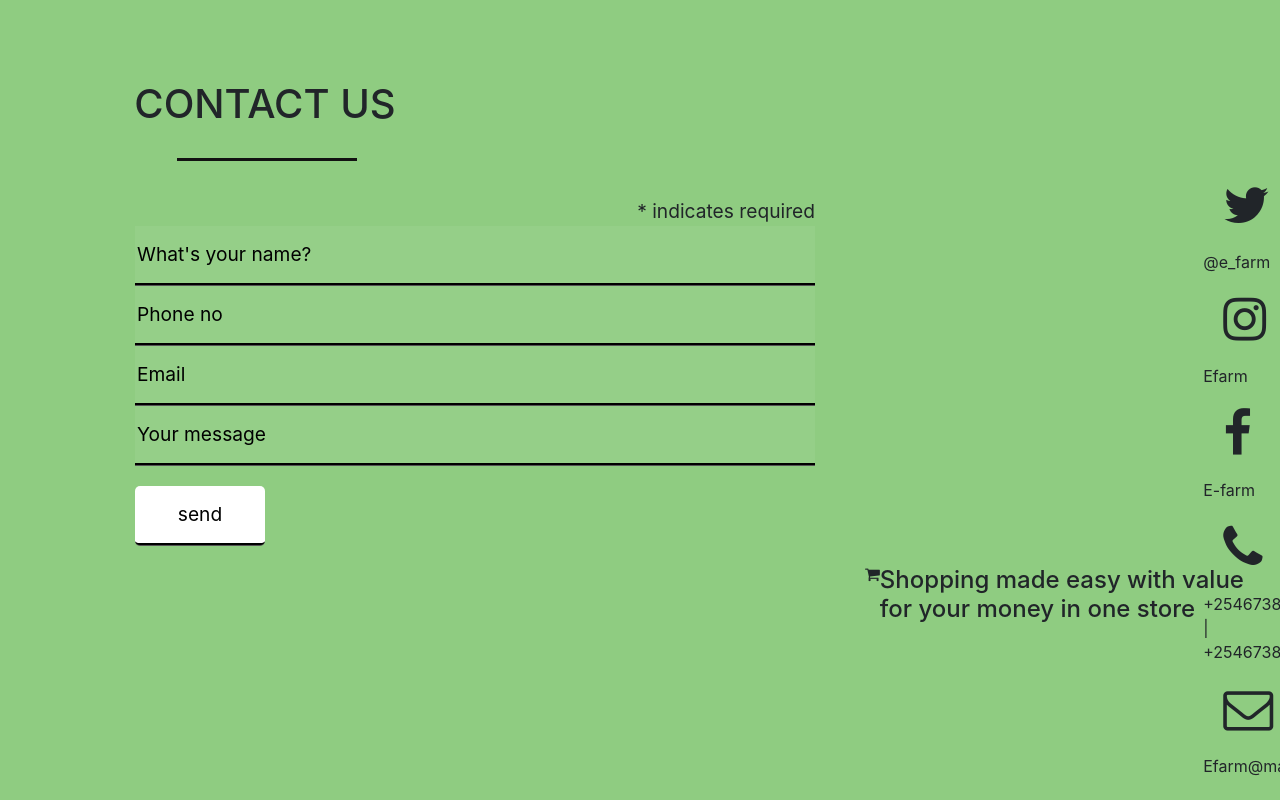
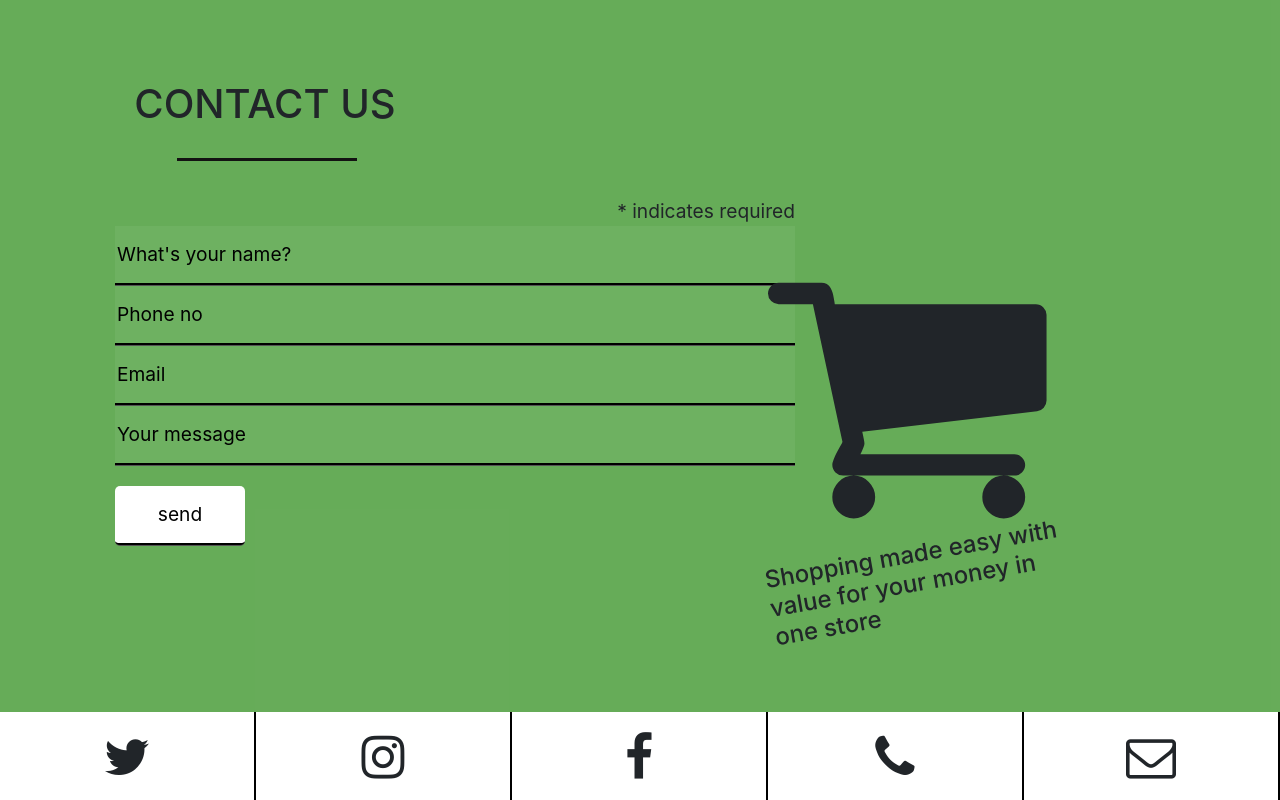
Before and after one commit to DennisKipkirui/e-farm, a plain HTML site: page contacts.html in a window 1280 px wide. Drawn offline with nearby package versions, Linux system fonts and the light colour scheme; a script that the page names is missing.

Commit message:
contacts page links styling

```diff
--- a/css/contacts.css
+++ b/css/contacts.css
@@ -1,5 +1,5 @@
 .container-fluid{
-   background-color: #5fb64bb2;
+   background-color: #54a244e3;
     height:100vh;
     position:relative;
 }
@@ -20,7 +20,7 @@ hr{
 
 form{
     width:90vh;
-    margin-left:100px;
+    margin-left:80px;
     padding:20px;
     font-size: larger ;
 
@@ -59,25 +59,41 @@ input{
 }
 
 .slogan{
-    width:400px;
-    float:right;
-    display:flex ;
-    top:20%;
+    width:300px;
+    position: absolute;
+    top:30%;
+    left:60%
+}
+
+.slogan i{
+    font-size:300px;
+}
+
+.slogan h4{
+    transform: rotate(-10deg);
 }
 
 .socials{
     position: fixed;
-    top:20%;
-    left:94%;
-    width:60px;
-    height:500px;
-    display:flex;
-    flex-direction: column;
+    top:89%;
+    bottom:0;
+    left:0;
+    right:0;
+
+    display:grid;
+    grid-template-columns: repeat(5, 1fr);
+    background-color: white;
+    margin:0 auto;
 }
 
-.socials i{
+.socials div{
+    border-right: 2px solid black;
+    text-align: center;
+
+}
+
+.socials div i{
     font-size:50px;
     padding:20px;
 
-
 }
```
